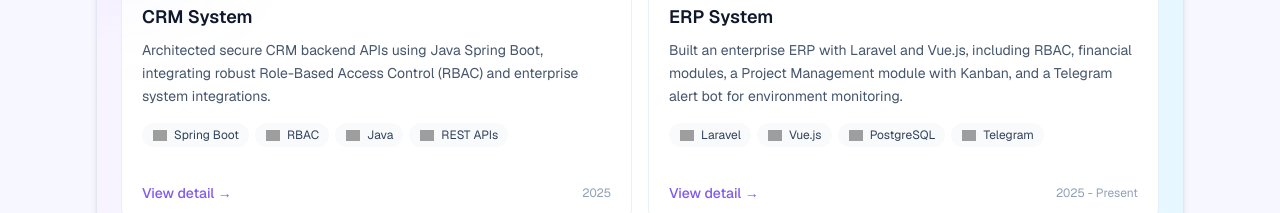
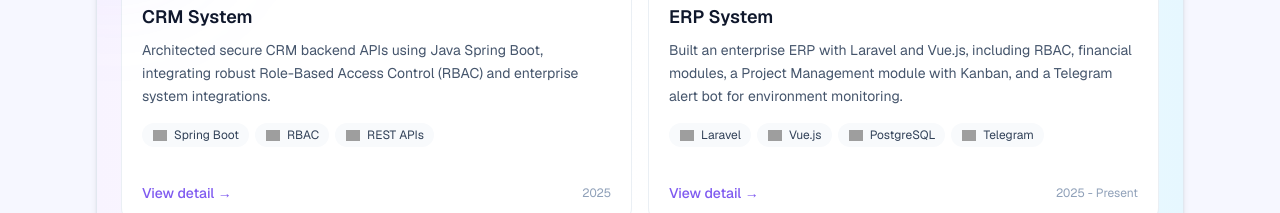
Before and after one commit to rathachhorm/portfolio, a Next.js app: page / in a window 1280 px wide. Shown: the part 1560-1773 px from the top of the page. Built offline with nearby package versions, Linux system fonts and the light colour scheme; no server answers; grey boxes are pictures that could not be loaded.

Commit message:
Remove "Java" from tags in project details for consistency in portfolio.js.

```diff
--- a/src/app/data/portfolio.js
+++ b/src/app/data/portfolio.js
@@ -79,7 +79,7 @@ export const projects = [
       "Enterprise system integrations through API contracts",
       "Consistent authorization checks across CRM modules",
     ],
-    tags: ["Spring Boot", "RBAC", "Java", "REST APIs"],
+    tags: ["Spring Boot", "RBAC", "REST APIs"],
   },
   {
     slug: "erp-system",
```
